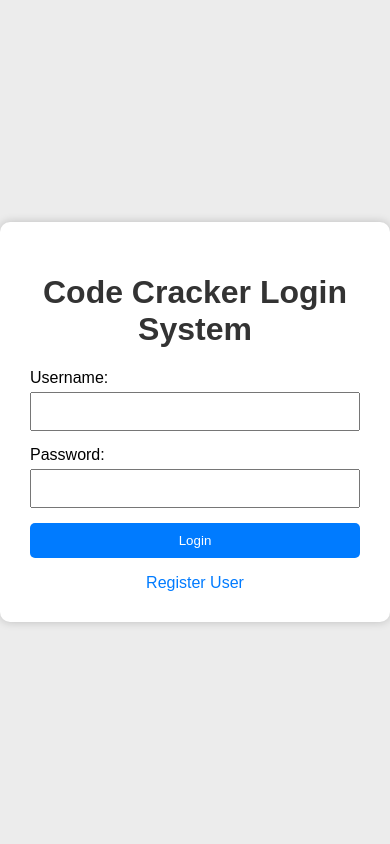
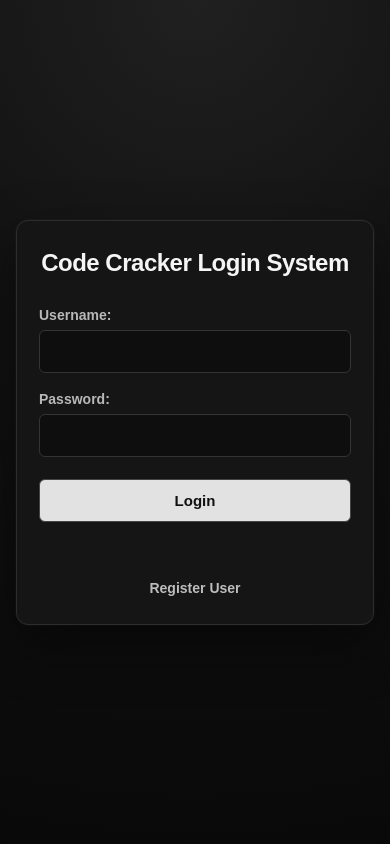
Before and after one commit to ErickNava86/password-security-lab, a Flask app: page / in a window 390 px wide. Run offline with Flask 3, Linux system fonts and the light colour scheme; parts of the project's set-up code (start-up, migrations or seed data) failed here and were passed over.

Commit message:
Improve responsive styling and bcrypt module structure

```diff
--- a/static/style.css
+++ b/static/style.css
@@ -1,42 +1,85 @@
+/* ----- GLOBAL ----- */
+
+* {
+    box-sizing: border-box;
+}
+
 body {
-    font-family: Arial, sans-serif;
-
-    background-color: #ececec;
+    margin: 0;
+    min-height: 100vh;
 
     display: flex;
     justify-content: center;
     align-items: center;
 
-    min-height: 100vh;
+    padding: 24px;
 
-    margin: 0;
+    font-family: Arial, sans-serif;
+
+    background:
+        radial-gradient(circle at top, #202020 0%, #121212 38%, #090909 100%);
+
+    color: #e8e8e8;
+}
+
+
+/* ----- MAIN CARD ----- */
+
+.container {
+    width: 100%;
+    max-width: 430px;
+
+    padding: 38px;
+
+    background-color: #151515;
+
+    border: 1px solid #2d2d2d;
+    border-radius: 12px;
+
+    box-shadow:
+        0 20px 55px rgba(0, 0, 0, 0.45),
+        0 0 0 1px rgba(255, 255, 255, 0.02);
+}
+
+
+/* ----- TYPOGRAPHY ----- */
+
+h1,
+h2 {
+    text-align: center;
+    margin-top: 0;
+}
+
+h1 {
+    margin-bottom: 30px;
+
+    font-size: 28px;
+    font-weight: 700;
+
+    letter-spacing: -0.5px;
+
+    color: #f5f5f5;
+}
+
+h2 {
+    margin-bottom: 16px;
+
+    font-size: 19px;
+    font-weight: 500;
+
+    color: #bdbdbd;
 }
 
 p {
     text-align: center;
+
+    line-height: 1.6;
+
+    color: #a8a8a8;
 }
 
-.container {
-    width: 400px;
 
-    padding: 30px;
-
-    background-color: white;
-
-    border-radius: 10px;
-
-    box-shadow: 0px 0px 10px rgba(0,0,0,0.2);
-}
-
-h1 {
-    text-align: center;
-    color: #333;
-}
-
-h2 {
-    text-align: center;
-    color: #333
-}
+/* ----- FORM ----- */
 
 form {
     width: 100%;
@@ -44,76 +87,174 @@ form {
 
 label {
     display: block;
-    text-align: left;
-    margin-bottom: 5px;
+
+    margin-bottom: 7px;
+
+    font-size: 14px;
+    font-weight: 600;
+
+    color: #b8b8b8;
 }
 
 input {
     width: 100%;
-    padding: 10px;
 
-    margin-bottom: 15px;
+    margin-bottom: 18px;
+    padding: 12px 13px;
 
-    box-sizing: border-box;
+    border: 1px solid #343434;
+    border-radius: 6px;
+
+    background-color: #0e0e0e;
+
+    color: #f2f2f2;
+
+    font-size: 15px;
+
+    outline: none;
+
+    transition:
+        border-color 0.2s ease,
+        background-color 0.2s ease,
+        box-shadow 0.2s ease;
 }
+
+input:focus {
+    border-color: #777;
+
+    background-color: #111;
+
+    box-shadow: 0 0 0 3px rgba(255, 255, 255, 0.04);
+}
+
+
+/* ----- BUTTON ----- */
 
 button {
     width: 100%;
 
-    padding: 10px;
+    margin-top: 4px;
+    padding: 12px;
 
-    border: none;
+    border: 1px solid #444;
+    border-radius: 6px;
 
-    border-radius: 5px;
+    background-color: #e2e2e2;
 
-    background-color: #007bff;
-    color: white;
+    color: #111;
+
+    font-size: 15px;
+    font-weight: 700;
 
     cursor: pointer;
+
+    transition:
+        background-color 0.2s ease,
+        border-color 0.2s ease,
+        transform 0.1s ease;
 }
 
 button:hover {
-    background-color: #0056b3;
+    background-color: #ffffff;
+
+    border-color: #666;
 }
 
+button:active {
+    transform: translateY(1px);
+}
+
+
+/* ----- STATUS MESSAGE ----- */
+
 .message {
+    min-height: 20px;
+
+    margin-top: 18px;
+    margin-bottom: 0;
+
     text-align: center;
-    font-weight: bold;
-    margin-top: 15px;
+
+    font-size: 14px;
+    font-weight: 600;
+
+    color: #c7c7c7;
 }
+
+
+/* ----- LINKS ----- */
 
 a {
     display: block;
 
+    margin-top: 20px;
+
     text-align: center;
-
-    margin-top: 15px;
-
     text-decoration: none;
 
-    color: #007bff;
+    font-size: 14px;
+    font-weight: 600;
+
+    color: #bdbdbd;
+
+    transition: color 0.2s ease;
 }
 
 a:hover {
-    text-decoration: underline;
+    color: #ffffff;
 }
 
+
+/* ----- DASHBOARD ----- */
+
 .logout-btn {
-    display: inline-block;
+    display: block;
+
     width: 100%;
+
+    margin-top: 24px;
     padding: 12px;
-    margin-top: 15px;
 
-    background-color: #1a73e8;
-    color: white;
+    border: 1px solid #3d3d3d;
+    border-radius: 6px;
+
+    background-color: #1c1c1c;
+
+    color: #e8e8e8;
+
+    font-size: 15px;
+    font-weight: 700;
+
+    text-align: center;
     text-decoration: none;
 
-    border-radius: 5px;
-
-    font-size: 16px;
-    font-weight: bold;
+    transition:
+        background-color 0.2s ease,
+        border-color 0.2s ease;
 }
 
 .logout-btn:hover {
-    background-color: #1557b0;
+    background-color: #252525;
+
+    border-color: #555;
+
+    color: #ffffff;
 }
+
+
+/* ----- RESPONSIVE ----- */
+
+@media (max-width: 520px) {
+
+    body {
+        padding: 16px;
+    }
+
+    .container {
+        padding: 28px 22px;
+    }
+
+    h1 {
+        font-size: 24px;
+    }
+}
--- a/v3_bcrypt.py
+++ b/v3_bcrypt.py
@@ -165,4 +165,5 @@ def load_users():
 
 
 users = load_users()
-get_menu_input(users)
+if __name__ == "__main__":
+    menu_input(users)
```
